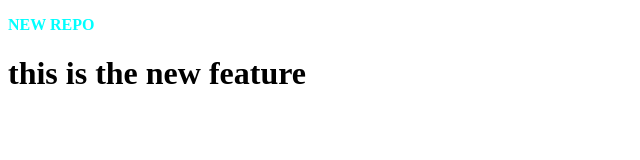
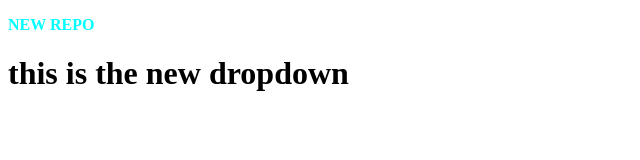
Before and after one commit to Nitin0018/Localrepo, a plain HTML site: page index.html in a window 1280 px wide. Shown: the whole page, without its empty margins (0-640 px from the left). Drawn offline with Linux system fonts and the light colour scheme.

Commit message:
add dropdown

```diff
--- a/index.html
+++ b/index.html
@@ -10,6 +10,7 @@
 <body>
 
     <p><b>NEW REPO</b></p>
-    <h1>this is the new feature</h1>
+    <h1>this is the new dropdown</h1>
+
 </body>
 </html>
```
